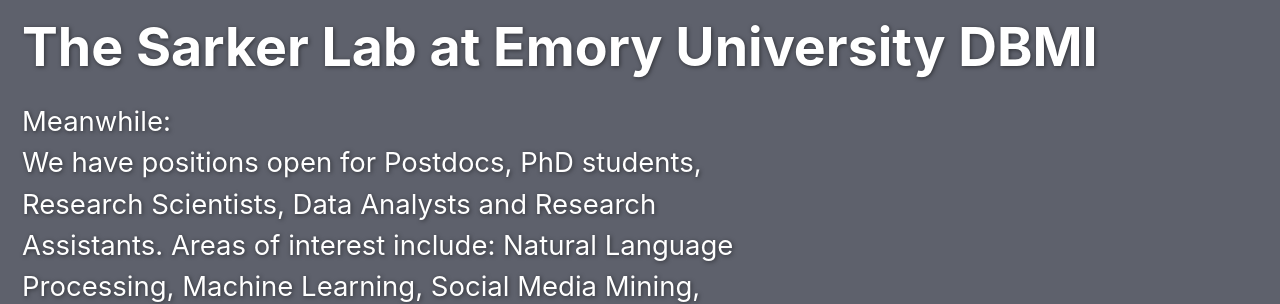
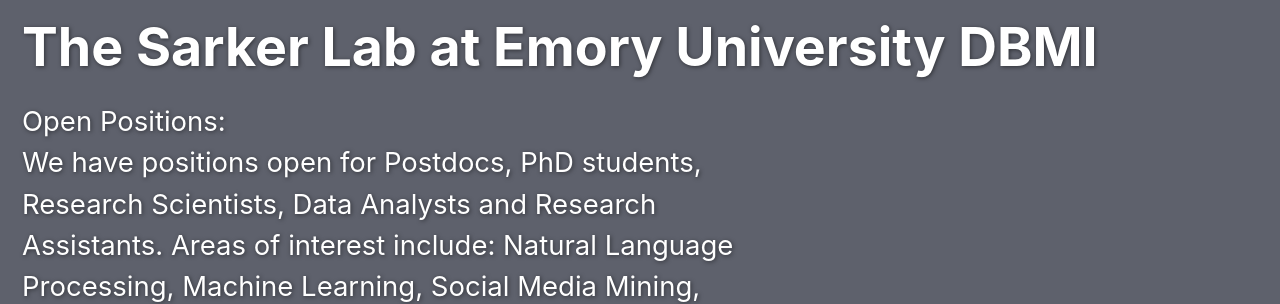
Before and after one commit to sarkerlab/Website, a Jekyll site: the page built from index.md, in a window 1280 px wide. Shown: the part 135-439 px from the top of the page. Built offline with Jekyll 4.4.1, drawn with Linux system fonts in a browser that asks for light colours; cached includes are drawn as plain includes; nearby versions of some CDN libraries.

Commit message:
Update index.md

```diff
--- a/index.md
+++ b/index.md
@@ -9,7 +9,7 @@
   #  - label: "<i class='fas fa-download'></i> Install now"
   #    url: "/docs/quick-start-guide/"
 excerpt: >
-  Meanwhile:<br />
+  Open Positions:<br />
   We have positions open for Postdocs, PhD students, Research Scientists, Data Analysts and Research Assistants.
   Areas of interest include: Natural Language Processing, Machine Learning, Social Media Mining, Statistics and Public Health. If interested, please email the lab director directly: abeed@dbmi.emory.edu
 #  <small><a href="https://github.com/mmistakes/minimal-mistakes/releases/tag/4.16.6">Latest release v4.16.6</a></small>
```
